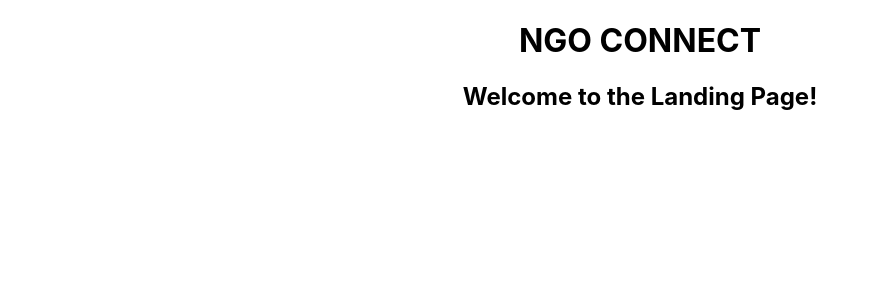
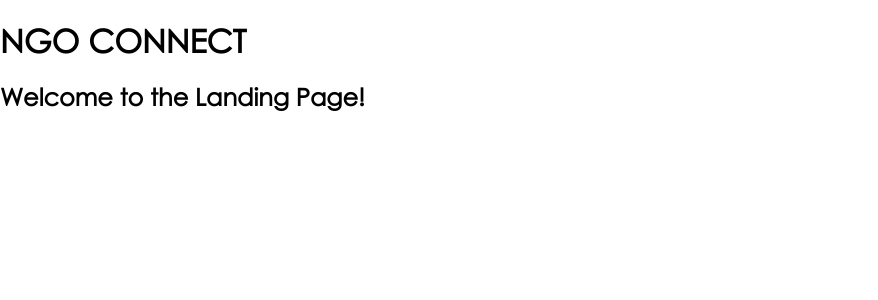
Before and after one commit to Phoebe-oigara/NGO-APP, a React (Create React App) app in the folder frontend/client/: page / in a window 1280 px wide. Shown: the top 300 px of the page, without its empty margins (0-878 px from the left). Built offline with nearby package versions, Linux system fonts and the light colour scheme.

Commit message:
stylyng set up

```diff
--- a/frontend/client/package.json
+++ b/frontend/client/package.json
@@ -8,6 +8,8 @@
     "@testing-library/react": "^13.4.0",
     "@testing-library/user-event": "^13.5.0",
     "axios": "^1.4.0",
+    "boostrap": "^2.0.0",
+    "bootstrap": "^5.3.1",
     "react": "^18.2.0",
     "react-dom": "^18.2.0",
     "react-router-dom": "^6.14.2",
--- a/frontend/client/src/App.css
+++ b/frontend/client/src/App.css
@@ -1,38 +1,20 @@
-.App {
-  text-align: center;
+@font-face {
+  font-family: 'Century Gothic';
+  src: url('../public/century-gothic.ttf');
 }
 
-.App-logo {
-  height: 40vmin;
-  pointer-events: none;
+:root {
+  --static: #ffffff;
+  --primary: #d87927;
+  --secondary: #000000;
+  --devider : #F5f9fd;
+  --other : #F7F8F9;
 }
 
-@media (prefers-reduced-motion: no-preference) {
-  .App-logo {
-    animation: App-logo-spin infinite 20s linear;
-  }
+:root{
+  --header: 60px;
+  --text: 12px;
 }
-
-.App-header {
-  background-color: #282c34;
-  min-height: 100vh;
-  display: flex;
-  flex-direction: column;
-  align-items: center;
-  justify-content: center;
-  font-size: calc(10px + 2vmin);
-  color: white;
+*{
+  font-family: 'Century Gothic';
 }
-
-.App-link {
-  color: #61dafb;
-}
-
-@keyframes App-logo-spin {
-  from {
-    transform: rotate(0deg);
-  }
-  to {
-    transform: rotate(360deg);
-  }
-}
--- a/frontend/client/src/App.js
+++ b/frontend/client/src/App.js
@@ -1,4 +1,5 @@
 import './App.css';
+
 import React from 'react';
 import { BrowserRouter as Router, Routes, Route } from 'react-router-dom'; // Import BrowserRouter and update the imports
 
@@ -8,6 +9,9 @@ import NGORegistrationPage from './pages/NGORegistration';
 import UserloginPage from './pages/UserloginPage';
 import NGOloginPage from './pages/NGOLoginPage';
 import NGOList from './components/Ngolistings';
+
+// styling pages
+
 
 function App() {
   const handleFormSubmit = (formData) => {
--- a/frontend/client/src/components/UserSignup.js
+++ b/frontend/client/src/components/UserSignup.js
@@ -1,34 +1,31 @@
+import React, { useState } from 'react';
 
-import React from 'react';
+const UserSignup = ({ onSubmit }) => {
+  const [formData, setFormData] = useState({
+    name: '',
+    email: '',
+    password: '',
+    confirmPassword: '',
+  });
 
-const UserSignup = () => {
-  const handleFormSubmit = (formData) => {
-    // Replace 'https://api.example.com/users' with your actual API endpoint URL
-    fetch('ngoconnect/addusers', {
-      method: 'POST',
-      headers: {
-        'Content-Type': 'application/json',
-      },
-      body: JSON.stringify(formData),
-    })
-    .then(response => response.json())
-    .then(data => {
-      // Handle successful response (optional)
-      console.log('User registered successfully:', data);
-    })
-    .catch(error => {
-      // Handle error (optional)
-      console.error('Error registering user:', error);
-    });
-};
+  const handleChange = (e) => {
+    const { name, value } = e.target;
+    setFormData((prevData) => ({ ...prevData, [name]: value }));
+  };
 
-return(
-  <div>
-       <h2>Sign Up</h2>
-       <form onSubmit={handleChange}>
-         <div>
+  const handleSubmit = (e) => {
+    e.preventDefault();
+    // Pass the form data to the parent component's onSubmit function
+    onSubmit(formData);
+  };
+
+  return (
+    <div>
+      <h2>Sign Up</h2>
+      <form onSubmit={handleSubmit}>
+        <div>
           <label>Name:</label>
-           <input
+          <input
             type="text"
             name="name"
             value={formData.name}
@@ -67,7 +64,7 @@ return(
           />
         </div>
         <div>
-          <button type="submit"onsubmit={handleFormSubmit}>Create Account</button>
+          <button type="submit">Create Account</button>
           <button type="button">Register NGO</button>
         </div>
       </form>
@@ -75,77 +72,4 @@ return(
   );
 };
 
-
-// const UserSignup = ({ onSubmit }) => {
-//   const [formData, setFormData] = useState({
-//     name: '',
-//     email: '',
-//     password: '',
-//     confirmPassword: '',
-//   });
-
-//   const handleChange = (e) => {
-//     const { name, value } = e.target;
-//     setFormData((prevData) => ({ ...prevData, [name]: value }));
-//   };
-
-//   const handleSubmit = (e) => {
-//     e.preventDefault();
-//     // Pass the form data to the parent component's onSubmit function
-//     onSubmit(formData);
-//   };
-
-//   return (
-//     <div>
-//       <h2>Sign Up</h2>
-//       <form onSubmit={handleSubmit}>
-//         <div>
-//           <label>Name:</label>
-//           <input
-//             type="text"
-//             name="name"
-//             value={formData.name}
-//             onChange={handleChange}
-//             required
-//           />
-//         </div>
-//         <div>
-//           <label>Email:</label>
-//           <input
-//             type="email"
-//             name="email"
-//             value={formData.email}
-//             onChange={handleChange}
-//             required
-//           />
-//         </div>
-//         <div>
-//           <label>Password:</label>
-//           <input
-//             type="password"
-//             name="password"
-//             value={formData.password}
-//             onChange={handleChange}
-//             required
-//           />
-//         </div>
-//         <div>
-//           <label>Confirm Password:</label>
-//           <input
-//             type="password"
-//             name="confirmPassword"
-//             value={formData.confirmPassword}
-//             onChange={handleChange}
-//             required
-//           />
-//         </div>
-//         <div>
-//           <button type="submit">Create Account</button>
-//           <button type="button">Register NGO</button>
-//         </div>
-//       </form>
-//     </div>
-//   );
-// };
-
 export default UserSignup;
--- a/frontend/client/src/pages/LandingPage.js
+++ b/frontend/client/src/pages/LandingPage.js
@@ -1,4 +1,6 @@
 import React from 'react';
+import '../styling/Landingpage.css'
+
 
 const LandingPage = () => {
 
```
Also changed, not shown: frontend/client/public/century-gothic.ttf (added), frontend/client/src/styling/Landingpage.css (added), 1 other file (tests, documents, lock files or other folders).
